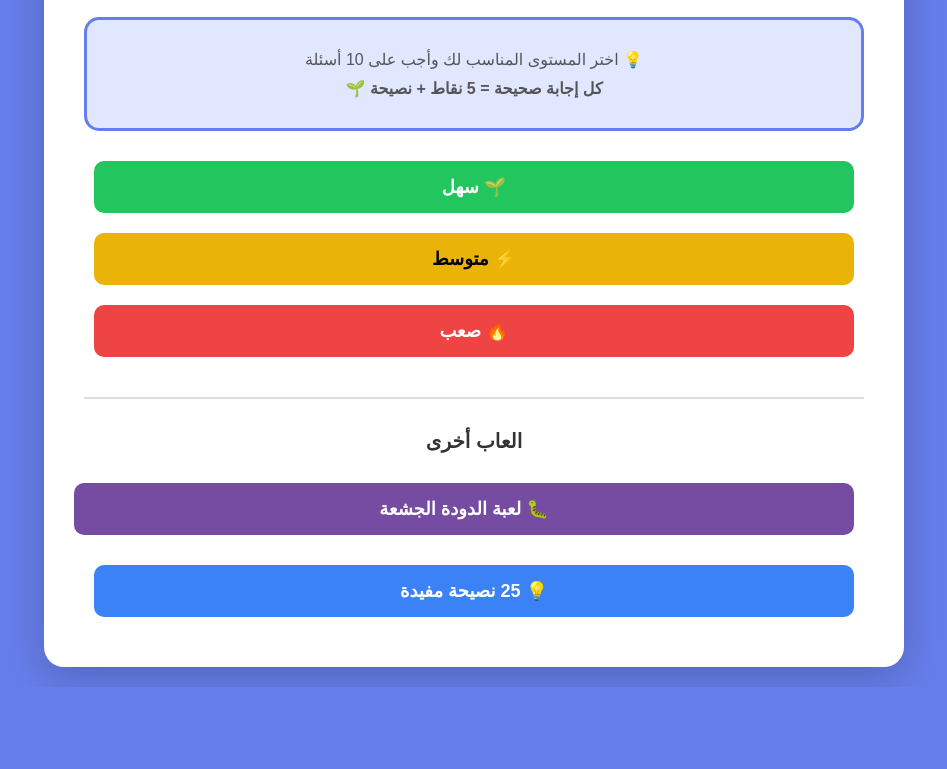
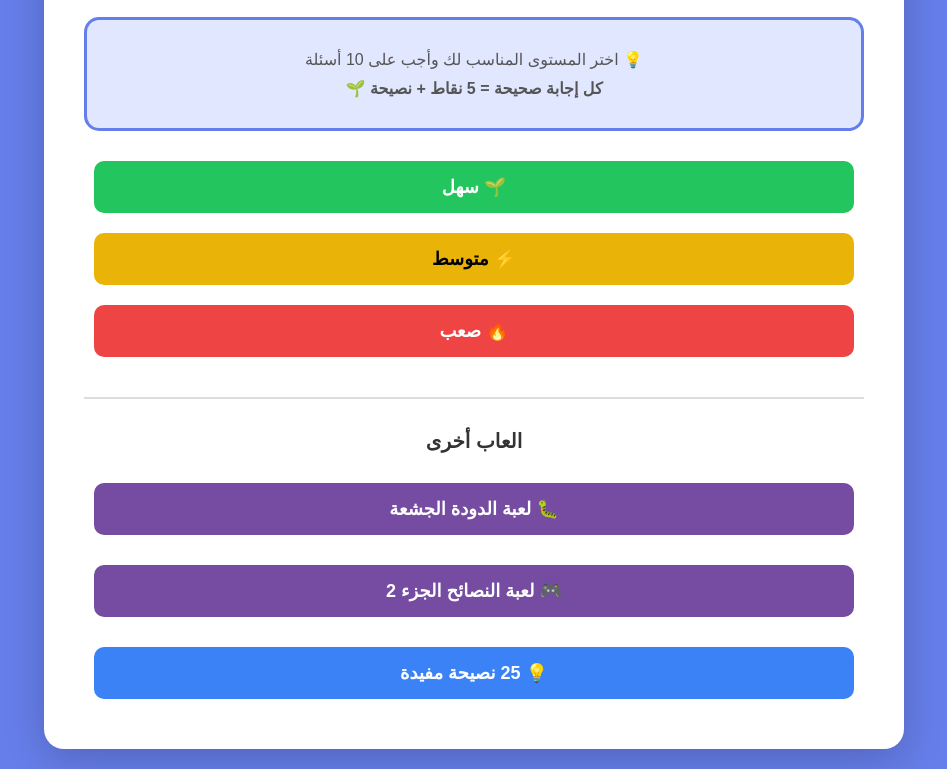
Before and after one commit to al3nod/a8_game, a plain HTML site: page index.html in a window 1280 px wide. Shown: the part 462-1231 px from the top of the page, without its empty margins (166-1113 px from the left). Before the commit the page ends 1149 px from the top, so only its background shows below. Drawn offline with Linux system fonts and the light colour scheme.

Commit message:
index.html

```diff
--- a/index.html
+++ b/index.html
@@ -27,6 +27,8 @@
         .btn-hard:hover { background: #dc2626; }
         .btn-blue { background: #3b82f6; color: white; }
         .btn-blue:hover { background: #1e40af; }
+        .btn-purple { background: #764ba2; color: white; }
+        .btn-purple:hover { background: #5a3a7d; }
         .game-card { background: white; border-radius: 20px; padding: 30px; box-shadow: 0 10px 40px rgba(0,0,0,0.2); }
         .top-bar { display: flex; justify-content: space-between; margin-bottom: 20px; gap: 10px; }
         .score-box { background: #f0f0f0; padding: 10px 15px; border-radius: 50px; font-weight: bold; font-size: 16px; flex: 1; text-align: center; }
@@ -85,7 +87,11 @@
 
             <h2 style="font-size: 20px; margin: 20px 0;">العاب أخرى</h2>
             <a href="https://worm-game-seven.vercel.app/" target="_blank" style="display: block; margin: 10px 0; text-decoration: none;">
-                <button style="background: #764ba2; color: white; width: 100%; padding: 15px;">🐛 لعبة الدودة الجشعة</button>
+                <button class="btn-purple">🐛 لعبة الدودة الجشعة</button>
+            </a>
+
+            <a href="https://a7-game.vercel.app/" target="_blank" style="display: block; margin: 10px 0; text-decoration: none;">
+                <button class="btn-purple">🎮 لعبة النصائح الجزء 2</button>
             </a>
 
             <button class="btn-blue" onclick="showTipsScreen()">💡 25 نصيحة مفيدة</button>
@@ -396,7 +402,7 @@ function showTipsScreen() {
 
 function resumeGame() {
     game.isPaused = false;
-    document.getElementById('pauseBg').classList.add('hidden');
+    document.getElementById('pauseBg').classList.remove('hidden');
 }
 
 document.addEventListener('keydown', (e) => {
```
